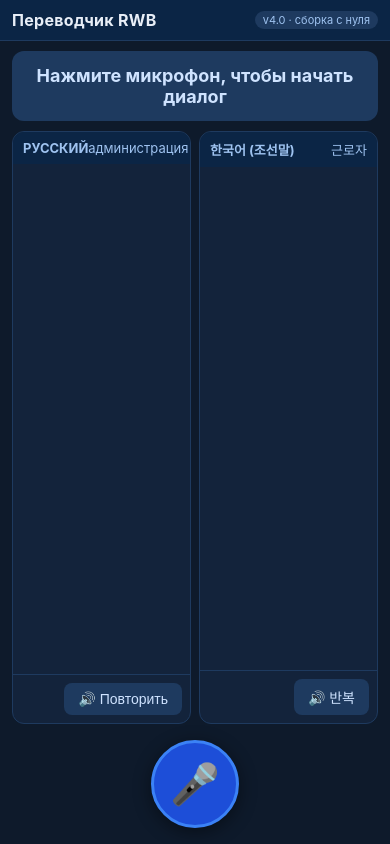
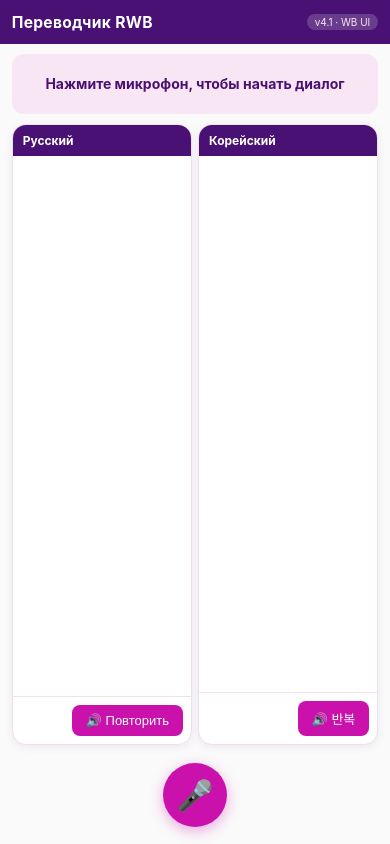
Before and after one commit to Ymamoto9/wb-translator, a plain HTML site: page index.html in a window 390 px wide. Drawn offline with Linux system fonts and the light colour scheme.

Commit message:
v4.1: UI only - responsive 100dvh layout (no page scroll), Wildberries styling, plain language column labels

```diff
--- a/index.html
+++ b/index.html
@@ -3,87 +3,117 @@
 <head>
 <meta charset="utf-8">
 <meta name="viewport" content="width=device-width, initial-scale=1, maximum-scale=1">
-<meta name="theme-color" content="#0b2545">
+<meta name="theme-color" content="#481173">
 <meta name="apple-mobile-web-app-capable" content="yes">
 <meta name="apple-mobile-web-app-status-bar-style" content="black-translucent">
 <link rel="apple-touch-icon" href="icon-180.png">
 <link rel="manifest" href="manifest.json">
 <title>Переводчик RWB · РУС ⇄ КОР</title>
 <style>
-  :root{ --bg:#0b2545; --panel:#13233b; }
+  /* --- адаптив: всё на одном экране без прокрутки страницы --- */
+  html, body{ height:100%; overflow:hidden; }
   *{ box-sizing:border-box; margin:0; padding:0; }
   body{
-    font-family:-apple-system,BlinkMacSystemFont,'Segoe UI',Roboto,sans-serif;
-    background:#0e1a2b; color:#e8eef7; min-height:100vh;
-    display:flex; flex-direction:column; align-items:stretch;
+    font-family:Inter,-apple-system,BlinkMacSystemFont,'Segoe UI',Roboto,sans-serif;
+    background:#FAFAFA; color:#2b1a3a;
+    height:100dvh;                     /* dvh: адресная строка мобильных */
+    max-width:100%; overflow-x:hidden;
+    display:flex; flex-direction:column; overflow:hidden;
   }
+  /* ---------- шапка (фикс. зона) ---------- */
   header{
-    padding:10px 12px; display:flex; align-items:center; justify-content:space-between;
-    background:#0b2545; border-bottom:1px solid #1e3a5f;
+    flex-shrink:0; padding:clamp(8px,1.5vh,14px) clamp(10px,3vw,16px);
+    display:flex; align-items:center; justify-content:space-between;
+    background:#481173; color:#fff;
   }
-  header h1{ font-size:16px; font-weight:700; letter-spacing:.3px; }
-  #verBadge{ font-size:11px; background:#1e3a5f; color:#9fc3f0; padding:2px 8px; border-radius:10px; }
-  /* ---------- статус-плашка ---------- */
+  header h1{ font-size:clamp(15px,4vw,20px); font-weight:700; letter-spacing:.3px; }
+  #verBadge{ font-size:clamp(10px,2vw,12px); background:rgba(255,255,255,.18); color:#F9E6F5; padding:2px 8px; border-radius:10px; }
+  /* ---------- статус «кого ждёт» (фикс. зона) ---------- */
   #status{
-    margin:10px 12px 0; padding:14px 10px; border-radius:12px; text-align:center;
-    font-size:18px; font-weight:700; min-height:52px;
+    flex-shrink:0;
+    margin:clamp(6px,1.2vh,12px) clamp(8px,3vw,14px) 0;
+    padding:clamp(8px,1.5vh,14px) 10px; border-radius:12px; text-align:center;
+    font-size:clamp(14px,2.5vw,20px); font-weight:700;
+    min-height:clamp(44px,7vh,60px);
     display:flex; align-items:center; justify-content:center; gap:8px;
-    background:#1e3a5f; color:#cfe3ff; transition:background .2s;
+    background:#F9E6F5; color:#481173; transition:background .2s;
   }
-  #status.listen{ background:#14532d; color:#bbf7d0; }   /* зелёная — СЛУШАЮ */
-  #status.think{  background:#713f12; color:#fde68a; }   /* жёлтая — ДУМАЮ */
-  #status.speak{  background:#831843; color:#fbcfe8; }   /* розовая — ОЗВУЧИВАЮ */
-  #status.err{    background:#7f1d1d; color:#fecaca; }   /* красная — ошибка, КРУПНО */
-  /* ---------- панели ---------- */
-  #panels{ display:flex; gap:8px; padding:10px 12px; flex:1; }
+  #status.listen{ background:#CB11AB; color:#fff; }   /* маджента — СЛУШАЮ */
+  #status.think{  background:#A50F8A; color:#fff; }   /* приглушённая — ДУМАЮ */
+  #status.speak{  background:#481173; color:#fff; }   /* тёмно-фиолетовый — ОЗВУЧИВАЮ */
+  #status.err{    background:#B3261E; color:#fff; }   /* красная — ошибка, КРУПНО */
+  /* ---------- панели (средняя зона: скроллится только текст) ---------- */
+  #panels{
+    flex:1; min-height:0; overflow:hidden;
+    display:flex; gap:clamp(6px,1.5vw,10px);
+    padding:clamp(6px,1.2vh,12px) clamp(8px,3vw,14px);
+  }
   .panel{
-    flex:1; background:#13233b; border:1px solid #1e3a5f; border-radius:12px;
-    display:flex; flex-direction:column; min-height:180px; overflow:hidden;
+    flex:1; min-width:0; overflow:hidden;
+    background:#FFFFFF; border:1px solid #F0E0EC; border-radius:14px;
+    box-shadow:0 2px 8px rgba(72,17,115,.08);
+    display:flex; flex-direction:column;
   }
   .panel h2{
-    font-size:13px; padding:8px 10px; background:#0b2545; color:#9fc3f0;
-    display:flex; justify-content:space-between; align-items:center;
+    flex-shrink:0;
+    font-size:clamp(12px,2vw,15px); font-weight:700; padding:8px 10px;
+    background:#481173; color:#fff;
   }
-  .panel .log{ flex:1; padding:8px; overflow-y:auto; display:flex; flex-direction:column; gap:6px; }
+  .panel .log{
+    flex:1; min-height:0; overflow-y:auto; padding:8px;
+    display:flex; flex-direction:column; gap:6px;
+  }
   .bubble{
-    background:#1c3355; border-radius:10px; padding:8px 10px; font-size:15px;
+    background:#F9E6F5; color:#3a1d52; border-radius:10px;
+    padding:8px 10px; font-size:clamp(14px,2.5vw,18px);
     line-height:1.35; word-wrap:break-word; max-width:95%;
   }
-  .bubble.last{ background:#2563eb; color:#fff; }
-  .bubble .src{ font-size:11px; opacity:.7; display:block; margin-bottom:2px; }
-  .panel .foot{ padding:8px; border-top:1px solid #1e3a5f; display:flex; justify-content:flex-end; }
+  .bubble.last{ background:#CB11AB; color:#fff; }
+  .bubble .src{ font-size:clamp(10px,1.8vw,12px); opacity:.7; display:block; margin-bottom:2px; }
+  .panel .foot{
+    flex-shrink:0; padding:8px; border-top:1px solid #F0E0EC;
+    display:flex; justify-content:flex-end;
+  }
   .rbtn{
-    background:#1e3a5f; color:#cfe3ff; border:0; border-radius:8px;
-    padding:8px 14px; font-size:14px;
+    background:#CB11AB; color:#fff; border:0; border-radius:8px;
+    padding:8px 14px; font-size:clamp(13px,2.2vw,15px);
   }
-  .rbtn:active{ background:#2b4d7e; }
-  /* ---------- микрофон ---------- */
-  #micwrap{ display:flex; justify-content:center; padding:6px 0 16px; }
+  .rbtn:active{ background:#481173; }
+  /* ---------- микрофон (нижняя фикс. зона) ---------- */
+  #micwrap{
+    flex-shrink:0; display:flex; justify-content:center;
+    padding:clamp(4px,1vh,8px) 0 clamp(10px,2vh,18px);
+  }
   #micBtn{
-    width:88px; height:88px; border-radius:50%; border:3px solid #3b82f6;
-    background:#1d4ed8; color:#fff; font-size:40px; cursor:pointer;
-    box-shadow:0 4px 18px rgba(0,0,0,.45);
+    width:clamp(64px,14vw,88px); height:clamp(64px,14vw,88px);
+    border-radius:50%; border:none;
+    background:#CB11AB; color:#fff; font-size:clamp(30px,7vw,40px); cursor:pointer;
+    box-shadow:0 4px 14px rgba(203,17,171,.35);
   }
-  #micBtn.on{ background:#dc2626; border-color:#f87171; } /* красный = нажми, чтобы СТОП */
+  #micBtn.on{ background:#481173; animation:micpulse 1.4s infinite; } /* запись = тёмно-фиолетовый + пульс */
+  @keyframes micpulse{
+    0%,100%{ box-shadow:0 4px 14px rgba(72,17,115,.35); }
+    50%{ box-shadow:0 4px 22px rgba(72,17,115,.65); }
+  }
   #micBtn:disabled{ opacity:.45; }
 </style>
 </head>
 <body>
 <header>
   <h1>Переводчик RWB</h1>
-  <span id="verBadge">v4.0 · сборка с нуля</span>
+  <span id="verBadge">v4.1 · WB UI</span>
 </header>
 
 <div id="status">Нажмите микрофон, чтобы начать диалог</div>
 
 <div id="panels">
   <div class="panel">
-    <h2>РУССКИЙ <span style="font-weight:400">администрация</span></h2>
+    <h2>Русский</h2>
     <div class="log" id="logRu"></div>
     <div class="foot"><button class="rbtn" id="repRu">🔊 Повторить</button></div>
   </div>
   <div class="panel">
-    <h2>한국어 (조선말) <span style="font-weight:400">근로자</span></h2>
+    <h2>Корейский</h2>
     <div class="log" id="logKo"></div>
     <div class="foot"><button class="rbtn" id="repKo">🔊 반복</button></div>
   </div>
```
